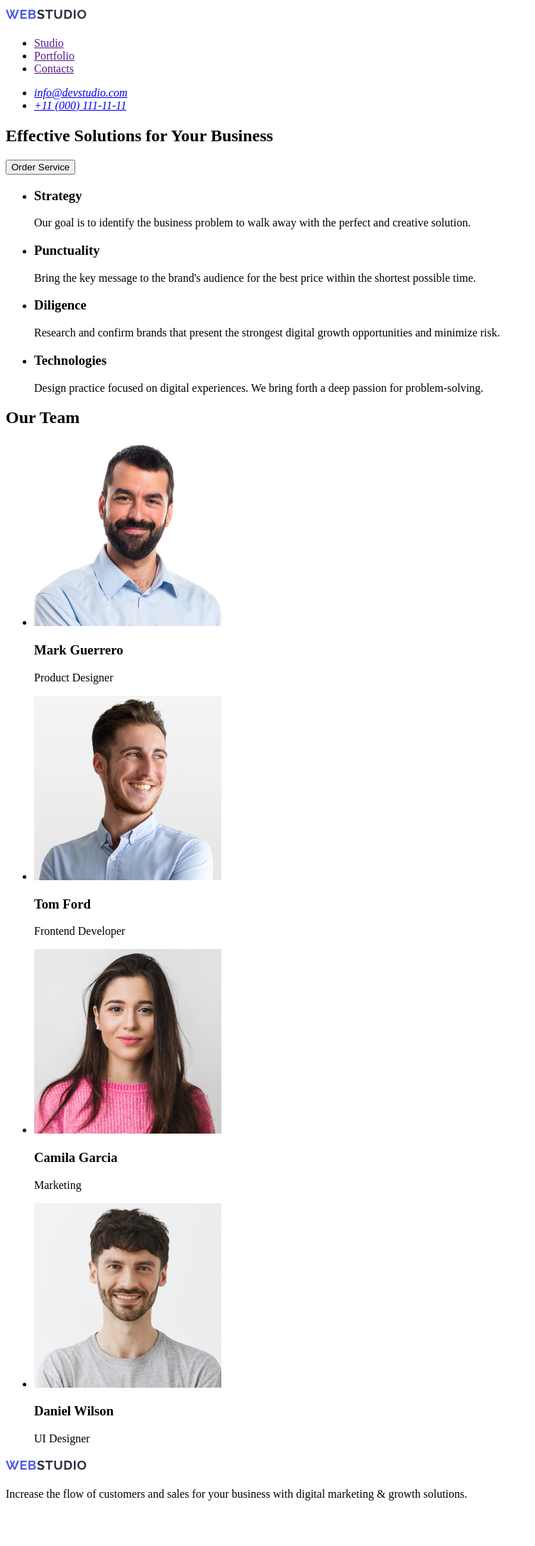
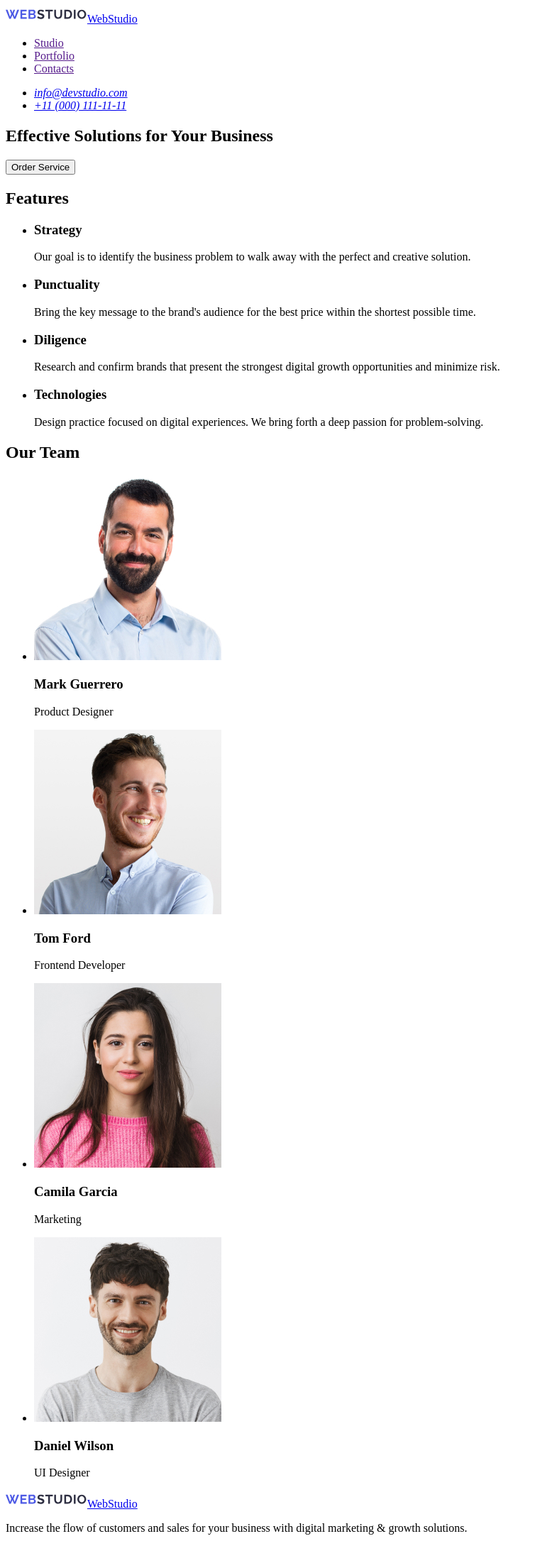
Before and after one commit to chasov-artem/goit-markup-hw-01, a plain HTML site: page index.html in a window 1280 px wide. Shown: the whole page at 71% size, without its empty margins (0-754 px from the left). Before the commit the page ends 2130 px from the top, so only its background shows below. Drawn offline with Linux system fonts and the light colour scheme.

Commit message:
features

```diff
--- a/index.html
+++ b/index.html
@@ -9,7 +9,7 @@
 <body>
     <header>
         <nav>
-<a href="./index.html"><img src="./images/logo.svg" alt="WebStudio"></a>
+<a href="./index.html"><img src="./images/logo.svg" alt="WebStudio">WebStudio</a>
     <ul>
         <li><a href="">Studio</a></li>
         <li><a href="">Portfolio</a></li>
@@ -32,6 +32,7 @@
         </section>
 
         <section>
+            <h2>Features</h2>
             <ul>
                 <li>
                     <h3>Strategy</h3>
@@ -81,9 +82,7 @@
 
     </main>
     <footer>
-        <a href="./index.html">
-        <img src="./images/logo.svg" alt="WebStudio">
-        </a>
+        <a href="./index.html"><img src="./images/logo.svg" alt="WebStudio">WebStudio</a>
         <p>Increase the flow of customers and sales for your business with digital marketing & growth solutions.</p>
     </footer>
 </body>
```
